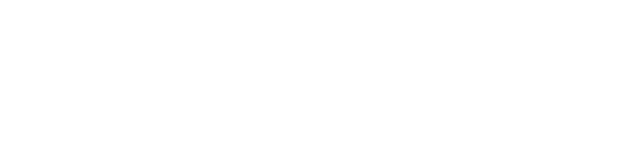
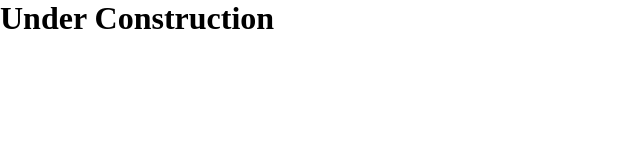
Before and after one commit to joaquimbarreto/joaquimbarreto-com, a website: page index.html in a window 1280 px wide. Shown: the whole page, without its empty margins (0-640 px from the left). Drawn offline with nearby package versions, Linux system fonts and the light colour scheme; files that its build step writes are made by us from their sources.

Commit message:
Under Construction

```diff
--- a/index.html
+++ b/index.html
@@ -9,9 +9,9 @@
         <link rel="stylesheet" href="css/style.css">
         <link rel="shortcut icon" type="image/png" href="img/favicon.png">
 
-        <title>nexter &mdash; your home, your freedom</title>
+        <title>Joaquim Barreto</title>
     </head>
     <body class="container">
-
+        <h1>Under Construction</h1>
     </body>
 </html>
```
